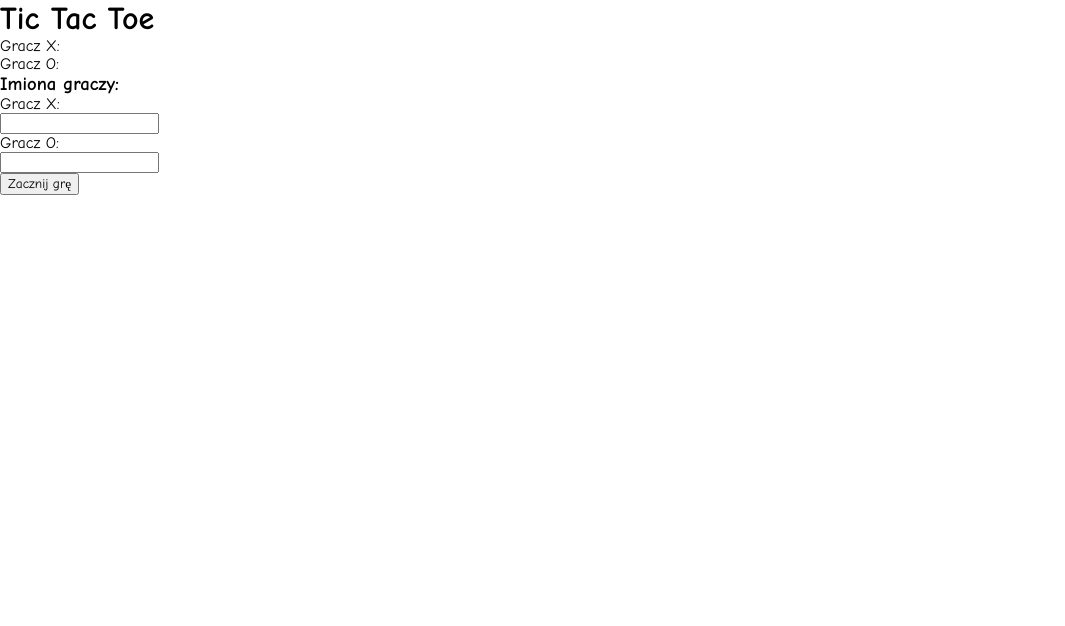
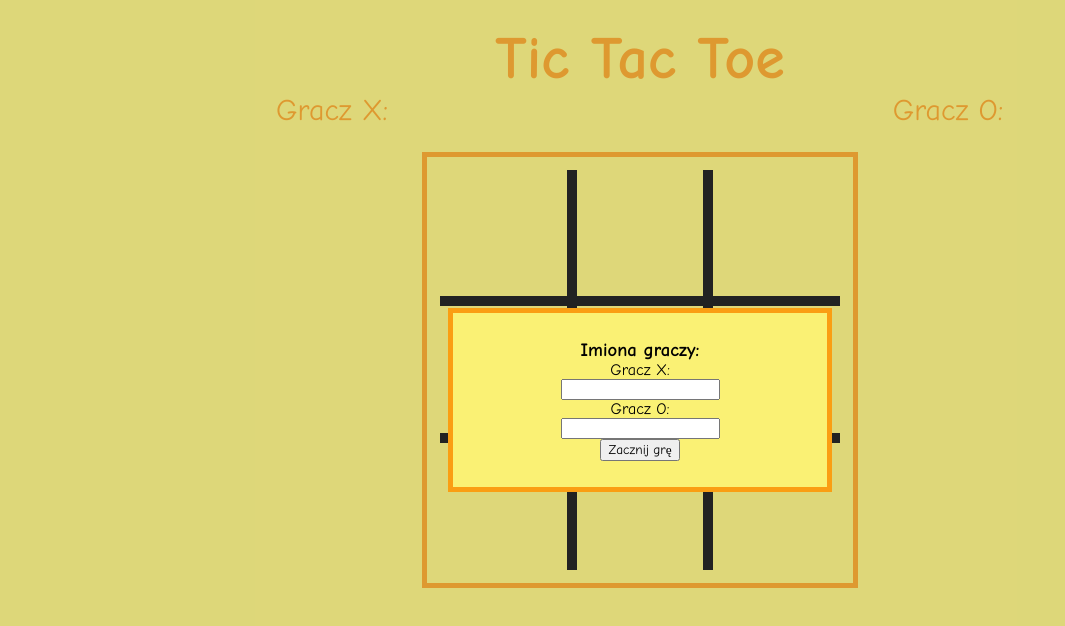
Before and after one commit to ravwarda/TicTacToe, a plain HTML site: page index.html in a window 1280 px wide. Shown: the whole page, without its empty margins (0-1065 px from the left). Drawn offline with Linux system fonts and the light colour scheme.

Commit message:
style update

```diff
--- a/style.css
+++ b/style.css
@@ -2,4 +2,59 @@
     margin: 0;
     box-sizing: border-box;
     font-family: "Comic Sans MS";
+    text-align: center;
 }
+body{
+    background-color: #faf174;
+}
+header{
+    font-size: 30px;
+    color: #fa9e13;
+    padding: 3vh;
+    display: flex;
+    flex-wrap: wrap;
+}
+h1{
+    width: 100%;
+}
+.players{
+    width: 50%;
+}
+main{
+    border: #fa9e13 solid 5px;
+    width: fit-content;
+    padding: 1%;
+    margin: auto;
+}
+section{
+    background-color: black;
+    width: 400px;
+    height: 400px;
+    display: grid;
+    grid-template-columns: repeat(3,1fr);
+    grid-template-rows: repeat(3,1fr);
+    grid-gap: 10px;
+}
+.field{
+    background-color: #faf174;
+    font-size: 90px;
+}
+#popUp{
+    position: absolute;
+    top: 0;
+    left: 0;
+    z-index: 5;
+    background-color: #88888840;
+    height: 100vh;
+    width: 100vw;
+    display: flex;
+    justify-content: center;
+    align-items: center;
+}
+#nicks{
+    min-width: 30vw;
+    height: fit-content;
+    padding: 2%;
+    border:  #fa9e13 solid 5px;
+    background-color: #faf174;
+}
```
